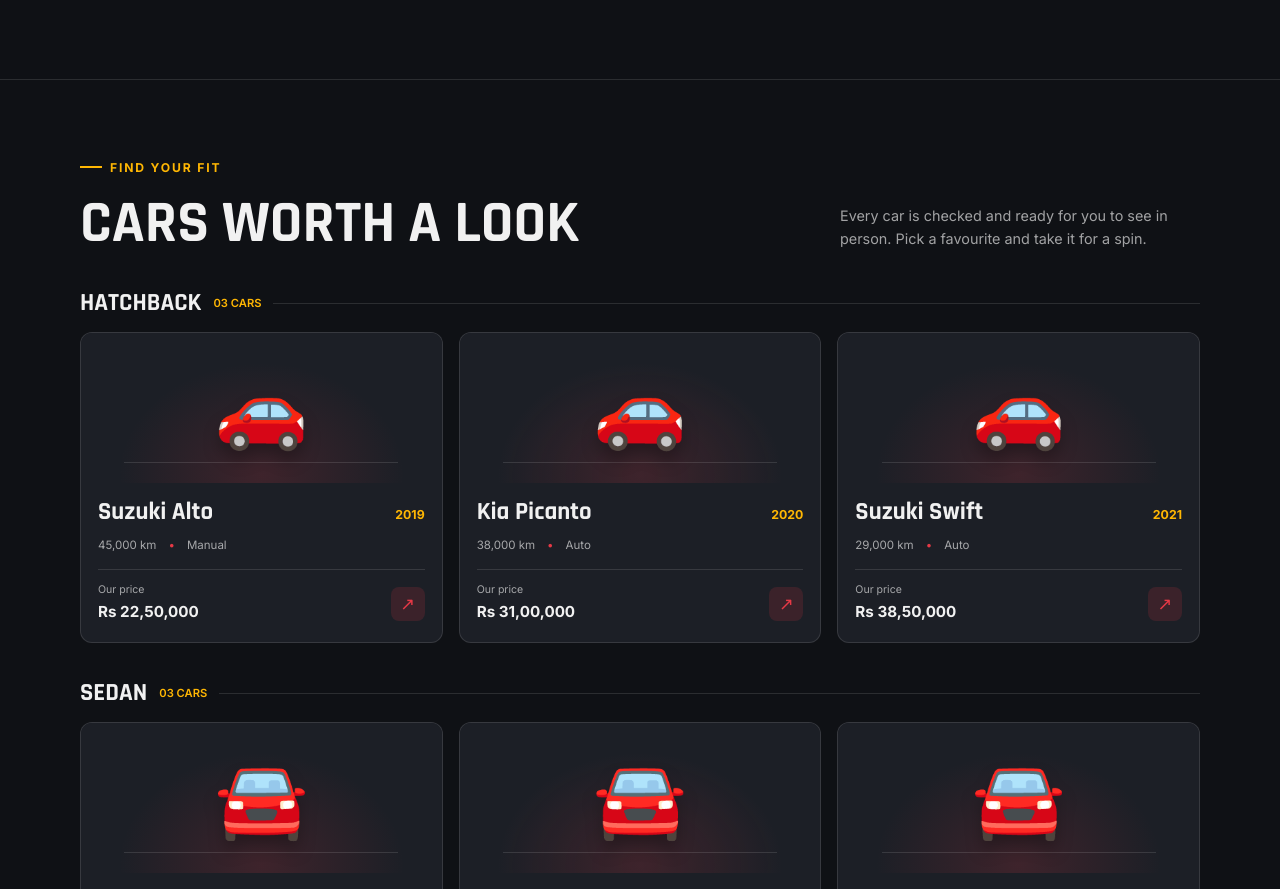
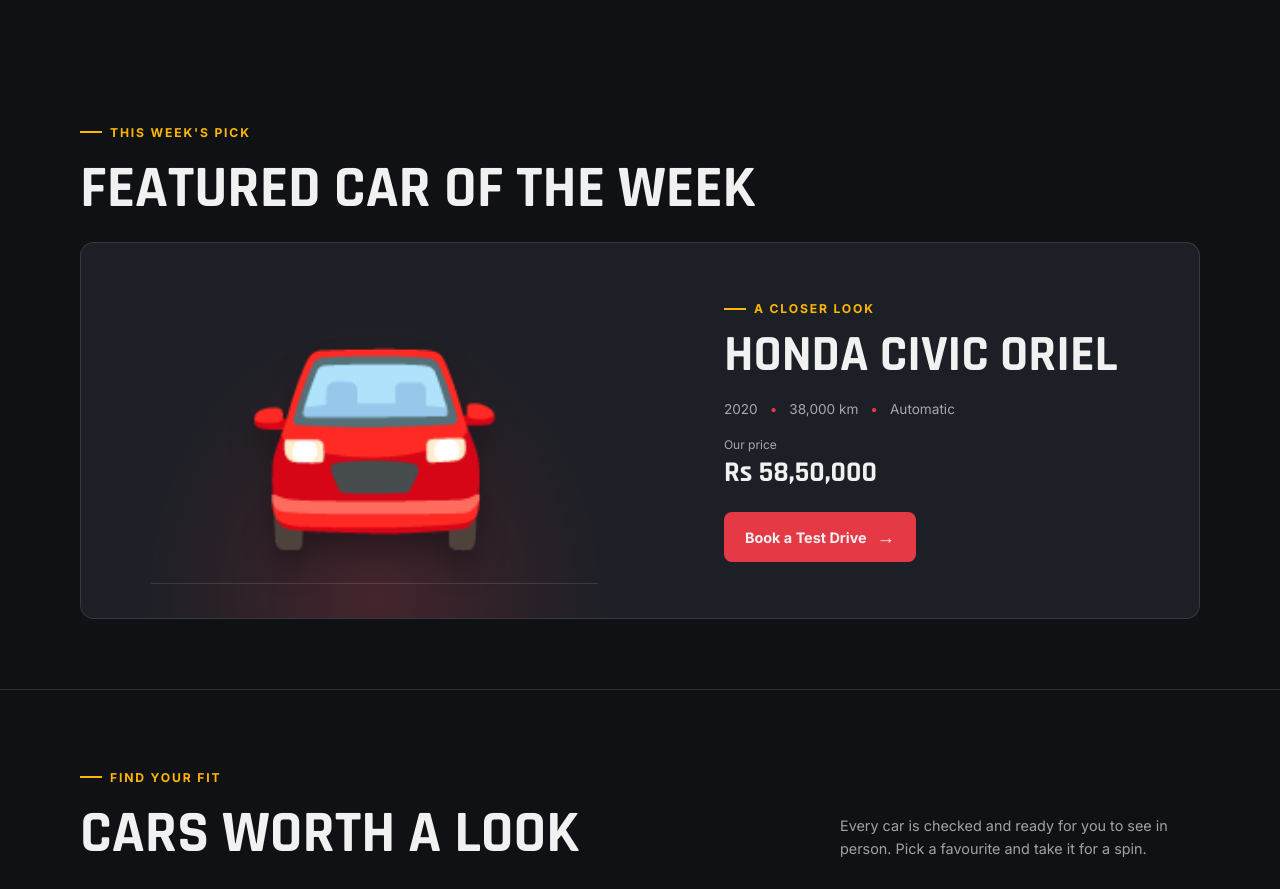
Before and after one commit to UroojQaiser1/lab17-27110086, a plain HTML site: page index.html in a window 1280 px wide. Shown: the part 607-1496 px from the top of the page. Drawn offline with Linux system fonts and the light colour scheme.

Commit message:
Add featured car section

```diff
--- a/index.html
+++ b/index.html
@@ -273,6 +273,74 @@
       color: var(--muted);
       font-size: .9rem;
     }
+
+    .featured { padding-block: 36px 70px; }
+
+    .featured .section-heading { margin-bottom: 24px; }
+
+    .featured-card {
+      display: grid;
+      grid-template-columns: 1.05fr .95fr;
+      overflow: hidden;
+      border: 1px solid var(--line);
+      border-radius: 14px;
+      background: var(--card);
+    }
+
+    .featured-visual {
+      position: relative;
+      display: grid;
+      min-height: 340px;
+      place-items: center;
+      overflow: hidden;
+      background:
+        radial-gradient(ellipse at 50% 95%, rgb(230 57 70 / 20%), transparent 58%),
+        var(--card);
+    }
+
+    .featured-visual::after {
+      position: absolute;
+      right: 12%;
+      bottom: 34px;
+      left: 12%;
+      height: 1px;
+      background: var(--line);
+      content: "";
+    }
+
+    .featured-visual span {
+      position: relative;
+      z-index: 1;
+      font-size: clamp(8rem, 18vw, 13rem);
+      filter: drop-shadow(0 18px 14px rgb(0 0 0 / 30%));
+    }
+
+    .featured-info {
+      display: flex;
+      flex-direction: column;
+      align-items: flex-start;
+      justify-content: center;
+      padding: clamp(24px, 5vw, 56px);
+    }
+
+    .featured-info .eyebrow { margin-bottom: 12px; }
+
+    .featured-info h3 {
+      margin-bottom: 18px;
+      font-size: clamp(2.5rem, 4vw, 3.8rem);
+      text-transform: uppercase;
+    }
+
+    .featured-info .car-details { font-size: .85rem; }
+
+    .featured-price {
+      display: grid;
+      gap: 2px;
+      margin: 0 0 24px;
+    }
+
+    .featured-price small { color: var(--muted); font-size: .75rem; }
+    .featured-price strong { font-family: var(--heading); font-size: 1.8rem; line-height: 1.1; }
 
     .inventory { border-top: 1px solid var(--line); }
 
@@ -610,6 +678,12 @@
       .hero-orbit { width: 245px; }
       .hero-car { font-size: 9rem; }
       .hero-note { right: 5%; bottom: 1%; }
+      .section.featured { padding-block: 28px 55px; }
+      .featured-card { grid-template-columns: 1fr; }
+      .featured-visual { min-height: 220px; }
+      .featured-visual span { font-size: 8rem; }
+      .featured-info { padding: 24px; }
+      .featured-info h3 { font-size: 2.5rem; }
       .section { padding-block: 55px; }
       .section-heading { display: block; margin-bottom: 25px; }
       .section-heading > p { margin-top: 12px; }
@@ -677,6 +751,27 @@
         <div class="hero-orbit"></div>
         <div class="hero-car">🚙</div>
         <div class="hero-note"><strong>8 handpicked cars</strong><span>Ready for a closer look</span></div>
+      </div>
+    </section>
+
+    <section class="featured section" aria-labelledby="featured-title">
+      <div class="wrap">
+        <div class="section-heading">
+          <div>
+            <p class="eyebrow">This week's pick</p>
+            <h2 id="featured-title">Featured Car of the Week</h2>
+          </div>
+        </div>
+        <article class="featured-card">
+          <div class="featured-visual"><span aria-hidden="true">🚘</span></div>
+          <div class="featured-info">
+            <p class="eyebrow">A closer look</p>
+            <h3>Honda Civic Oriel</h3>
+            <div class="car-details"><span>2020</span><span>38,000 km</span><span>Automatic</span></div>
+            <p class="featured-price"><small>Our price</small><strong>Rs 58,50,000</strong></p>
+            <a class="button" href="#book">Book a Test Drive <span class="arrow" aria-hidden="true">→</span></a>
+          </div>
+        </article>
       </div>
     </section>
 
@@ -870,6 +965,7 @@
             <option>Suzuki Swift — 2021</option>
             <option>Toyota Corolla — 2019</option>
             <option>Honda City — 2020</option>
+            <option>Honda Civic Oriel — 2020</option>
             <option>Honda Civic — 2018</option>
             <option>Kia Sportage — 2020</option>
             <option>Hyundai Tucson — 2021</option>
```
